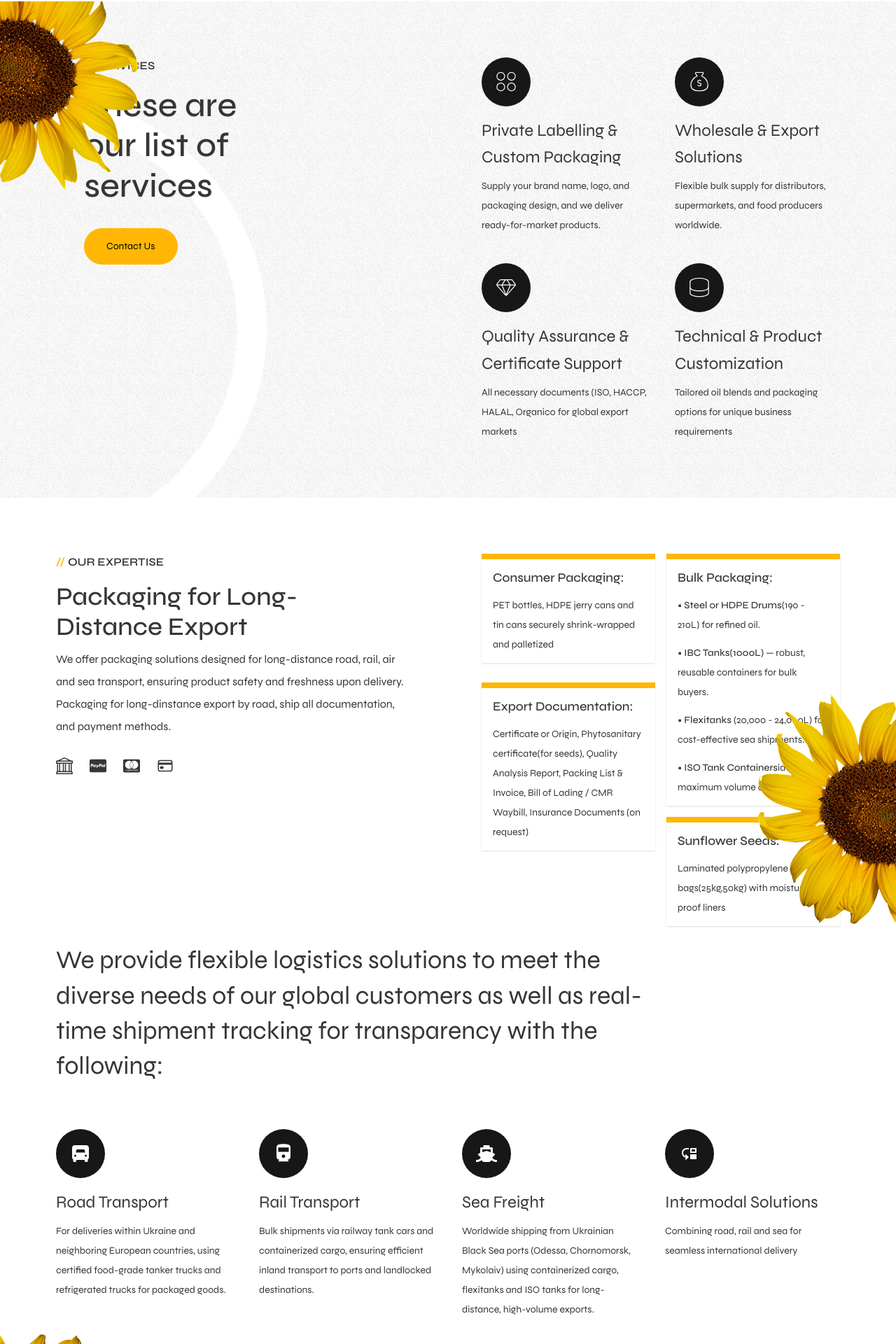
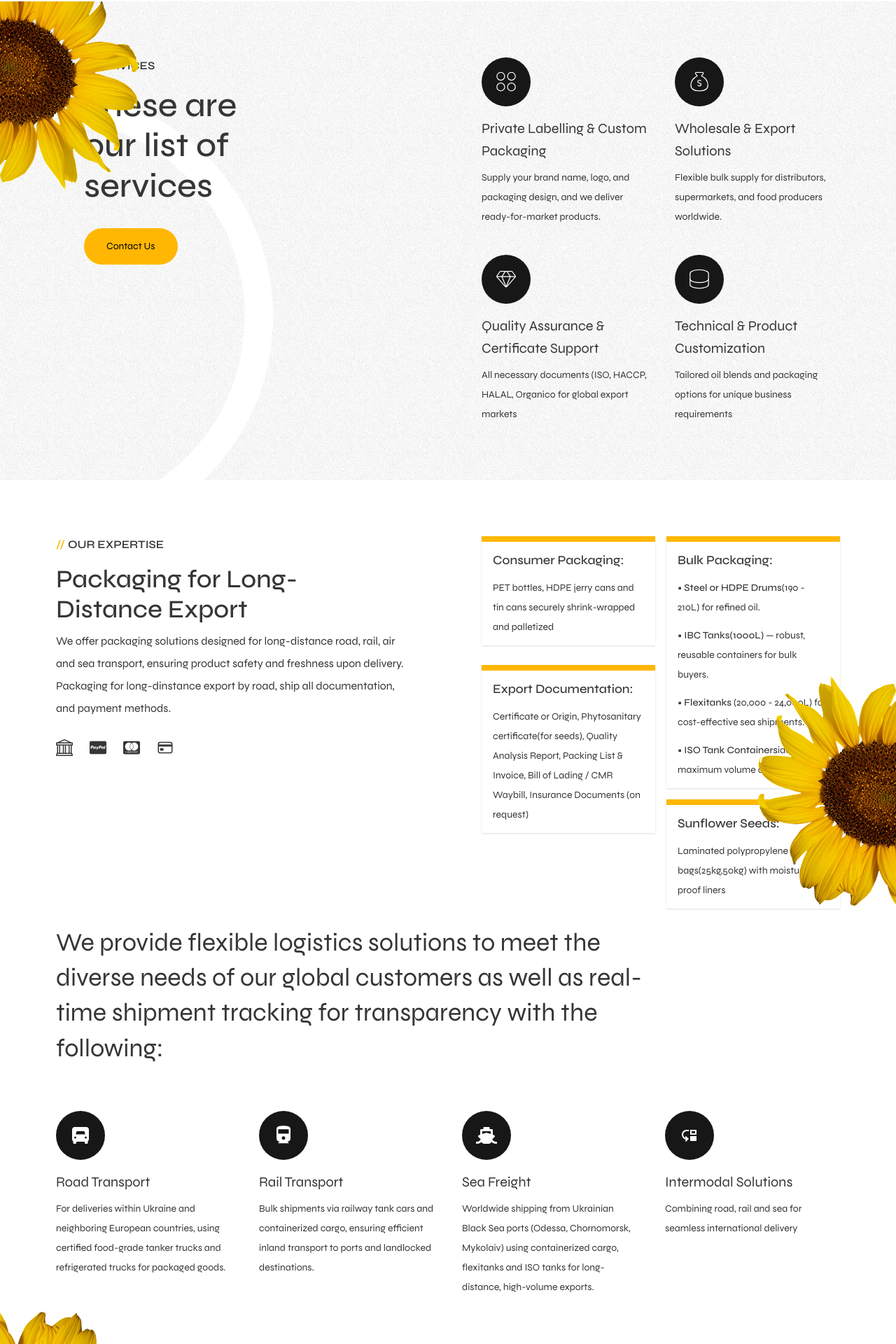
Before and after one commit to Novatradar/novaolia, a Next.js app: page / in a window 1280 px wide. Shown: the part 1294-3214 px from the top of the page at 70% size. Built offline with nearby package versions, Linux system fonts and the light colour scheme.

Commit message:
app setup

```diff
--- a/src/components/Packaging.tsx
+++ b/src/components/Packaging.tsx
@@ -39,7 +39,7 @@ const PackagingPage = () => {
                 Our Expertise
               </h3>
             </div>
-            <h2 className="text-3xl md:text-4xl w-[80%] mb-2 font-medium leading-[1.2]">
+            <h2 className="text-2xl md:text-4xl w-[80%] mb-2 font-medium leading-[1.2]">
               Packaging for Long-Distance Export
             </h2>
             {/* <h2 className="text-3xl md:text-5xl mb-2 font-medium leading-[1.2]">
@@ -163,7 +163,7 @@ const PackagingPage = () => {
             <div className="size-[70px] mx-auto md:mx-0 rounded-full mb-4 bg-[#171717] flex items-center justify-center">
               <FaTruckFront className="text-white text-2xl" />
             </div>
-            <h4 className="text-2xl leading-[1.6] mb-2">Road Transport</h4>
+            <h4 className="text-xl leading-[1.6] mb-2">Road Transport</h4>
             <p className="text-sm font-light leading-loose">
               For deliveries within Ukraine and neighboring European countries,
               using certified food-grade tanker trucks and refrigerated trucks
@@ -174,7 +174,7 @@ const PackagingPage = () => {
             <div className="size-[70px] mx-auto md:mx-0 rounded-full mb-4 bg-[#171717] flex items-center justify-center">
               <MdDirectionsRailway className="text-white text-3xl" />
             </div>
-            <h4 className="text-2xl leading-[1.6] mb-2">Rail Transport</h4>
+            <h4 className="text-xl leading-[1.6] mb-2">Rail Transport</h4>
             <p className="text-sm font-light leading-loose">
               Bulk shipments via railway tank cars and containerized cargo,
               ensuring efficient inland transport to ports and landlocked
@@ -185,7 +185,7 @@ const PackagingPage = () => {
             <div className="size-[70px] mx-auto md:mx-0 rounded-full mb-4 bg-[#171717] flex items-center justify-center">
               <FaShip className="text-white text-3xl" />
             </div>
-            <h4 className="text-2xl leading-[1.6] mb-2">Sea Freight</h4>
+            <h4 className="text-xl leading-[1.6] mb-2">Sea Freight</h4>
             <p className="text-sm font-light leading-loose">
               Worldwide shipping from Ukrainian Black Sea ports (Odessa,
               Chornomorsk, Mykolaiv) using containerized cargo, flexitanks and
@@ -196,7 +196,7 @@ const PackagingPage = () => {
             <div className="size-[70px] mx-auto md:mx-0 rounded-full mb-4 bg-[#171717] flex items-center justify-center">
               <MdOutlineMoveDown className="text-white text-2xl" />
             </div>
-            <h4 className="text-2xl leading-[1.6] mb-2">
+            <h4 className="text-xl leading-[1.6] mb-2">
               Intermodal Solutions
             </h4>
             <p className="text-sm font-light leading-loose">
--- a/src/components/Services.tsx
+++ b/src/components/Services.tsx
@@ -51,7 +51,7 @@ const ServicesPage = () => {
                   className="h-[30px] w-auto object-cover"
                 />
               </div>
-              <h4 className="text-2xl leading-[1.6] mb-2">
+              <h4 className="text-xl leading-[1.6] mb-2">
                 Private Labelling & Custom Packaging
               </h4>
               <p className="text-sm font-light leading-loose">
@@ -70,7 +70,7 @@ const ServicesPage = () => {
                   className="h-[30px] w-auto object-cover"
                 />
               </div>
-              <h4 className="text-2xl leading-[1.6] mb-2">
+              <h4 className="text-xl leading-[1.6] mb-2">
                 Wholesale & Export Solutions
               </h4>
               <p className="text-sm font-light leading-loose">
@@ -89,7 +89,7 @@ const ServicesPage = () => {
                   className="h-[30px] w-auto object-cover"
                 />
               </div>
-              <h4 className="text-2xl leading-[1.6] mb-2">
+              <h4 className="text-xl leading-[1.6] mb-2">
                 Quality Assurance & Certificate Support
               </h4>
               <p className="text-sm font-light leading-loose">
@@ -108,7 +108,7 @@ const ServicesPage = () => {
                   className="h-[30px] w-auto object-cover"
                 />
               </div>
-              <h4 className="text-2xl leading-[1.6] mb-2">
+              <h4 className="text-xl leading-[1.6] mb-2">
                 Technical & Product Customization
               </h4>
               <p className="text-sm font-light leading-loose">
```
